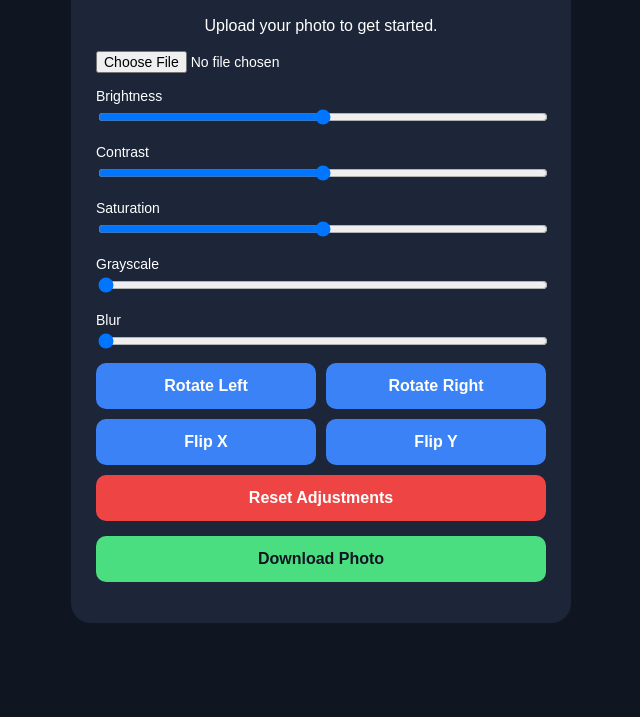
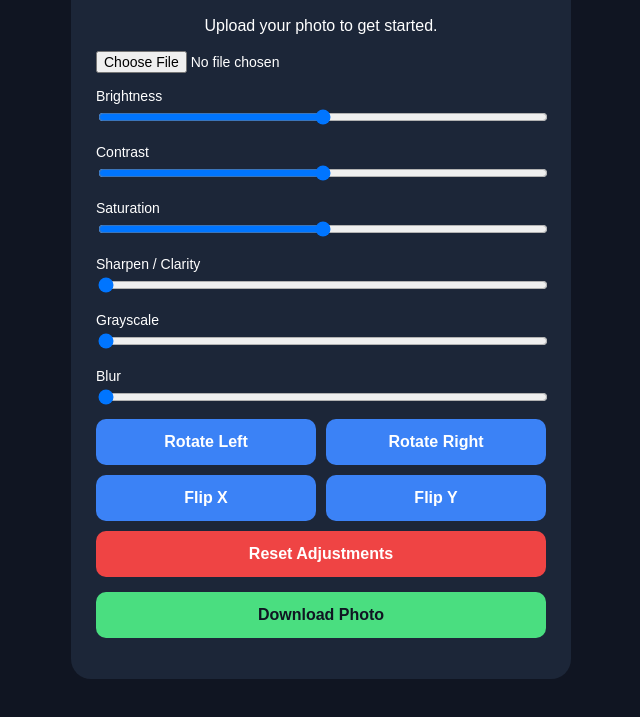
Before and after one commit to mohammadgufran56058-cell/Lumina_enhance_ai, a plain HTML site: page index.html in a window 1280 px wide. Both pictures are taken after a click on the button "Reset Adjustments". Shown: the part 207-924 px from the top of the page, without its empty margins (319-959 px from the left). Before the commit the page ends 900 px from the top, so only its background shows below. Drawn offline with Linux system fonts and the light colour scheme.

Commit message:
Update index.html

```diff
--- a/index.html
+++ b/index.html
@@ -1,5 +1,4 @@
-
-    <!DOCTYPE html>
+<!DOCTYPE html>
 <html lang="en">
 <head>
     <meta charset="UTF-8">
@@ -89,6 +88,9 @@
         <label for="saturation">Saturation</label>
         <input type="range" id="saturation" min="0" max="200" value="100">
 
+        <label for="sharpen">Sharpen / Clarity</label>
+        <input type="range" id="sharpen" min="100" max="200" value="100">
+
         <label for="grayscale">Grayscale</label>
         <input type="range" id="grayscale" min="0" max="100" value="0">
 
@@ -117,6 +119,7 @@
         const brightnessInput = document.getElementById('brightness');
         const contrastInput = document.getElementById('contrast');
         const saturationInput = document.getElementById('saturation');
+        const sharpenInput = document.getElementById('sharpen');
         const grayscaleInput = document.getElementById('grayscale');
         const blurInput = document.getElementById('blur');
 
@@ -138,10 +141,13 @@
         }
 
         function updateStyles() {
+            // Using contrast & saturate boost along with standard filters to simulate advanced sharpening/clarity
+            const sharpenVal = sharpenInput.value;
             preview.style.filter = `
                 brightness(${brightnessInput.value}%)
                 contrast(${contrastInput.value}%)
                 saturate(${saturationInput.value}%)
+                contrast(${sharpenVal}%)
                 grayscale(${grayscaleInput.value}%)
                 blur(${blurInput.value}px)
             `;
@@ -172,6 +178,7 @@
             brightnessInput.value = 100;
             contrastInput.value = 100;
             saturationInput.value = 100;
+            sharpenInput.value = 100;
             grayscaleInput.value = 0;
             blurInput.value = 0;
             rotation = 0;
@@ -183,6 +190,7 @@
         brightnessInput.oninput = updateStyles;
         contrastInput.oninput = updateStyles;
         saturationInput.oninput = updateStyles;
+        sharpenInput.oninput = updateStyles;
         grayscaleInput.oninput = updateStyles;
         blurInput.oninput = updateStyles;
 
@@ -213,10 +221,12 @@
                 ctx.translate(canvas.width / 2, canvas.height / 2);
                 ctx.rotate(rotation * Math.PI / 180);
                 ctx.scale(flipX, flipY);
+                const sharpenVal = sharpenInput.value;
                 ctx.filter = `
                     brightness(${brightnessInput.value}%)
                     contrast(${contrastInput.value}%)
                     saturate(${saturationInput.value}%)
+                    contrast(${sharpenVal}%)
                     grayscale(${grayscaleInput.value}%)
                     blur(${blurInput.value}px)
                 `;
```
